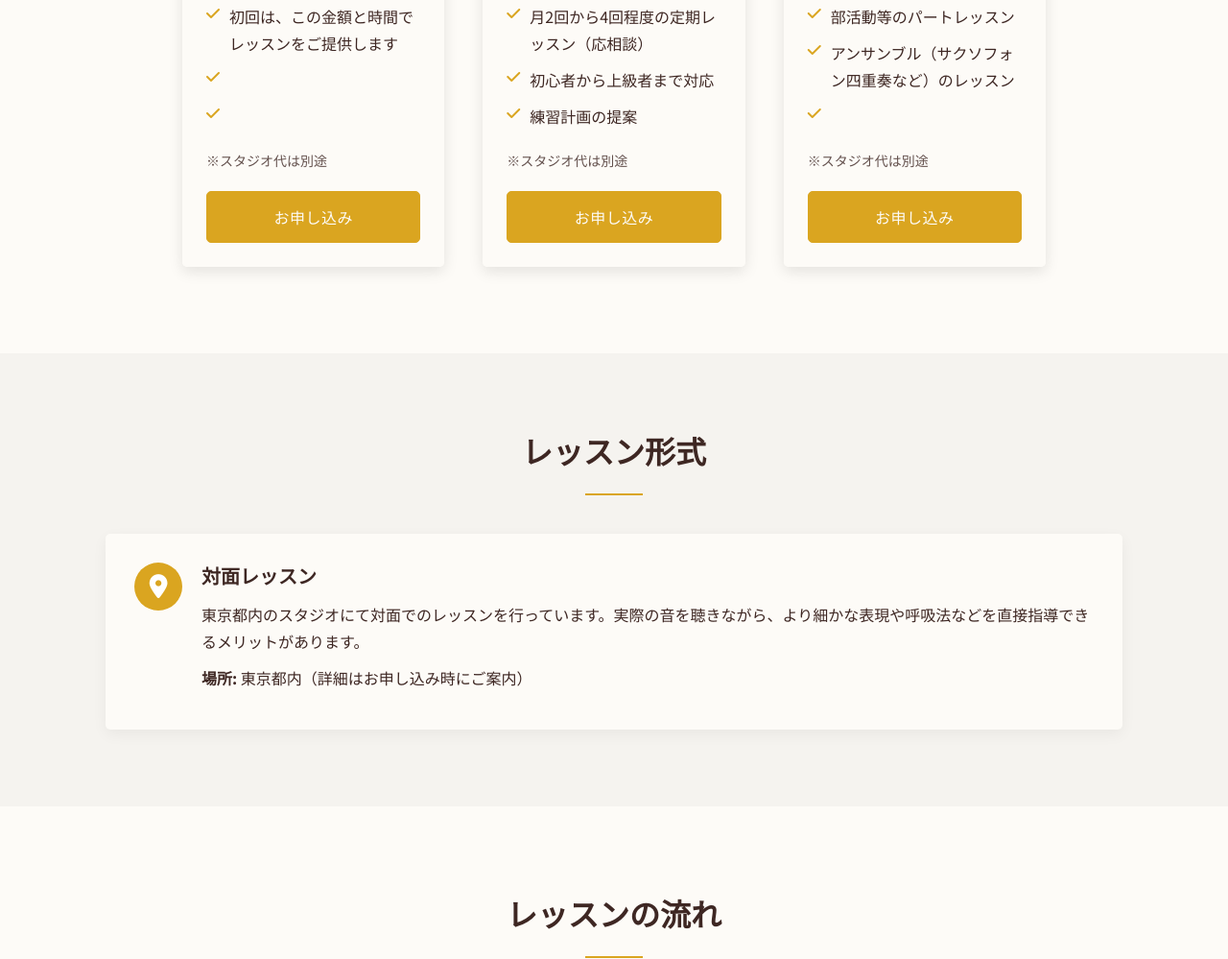
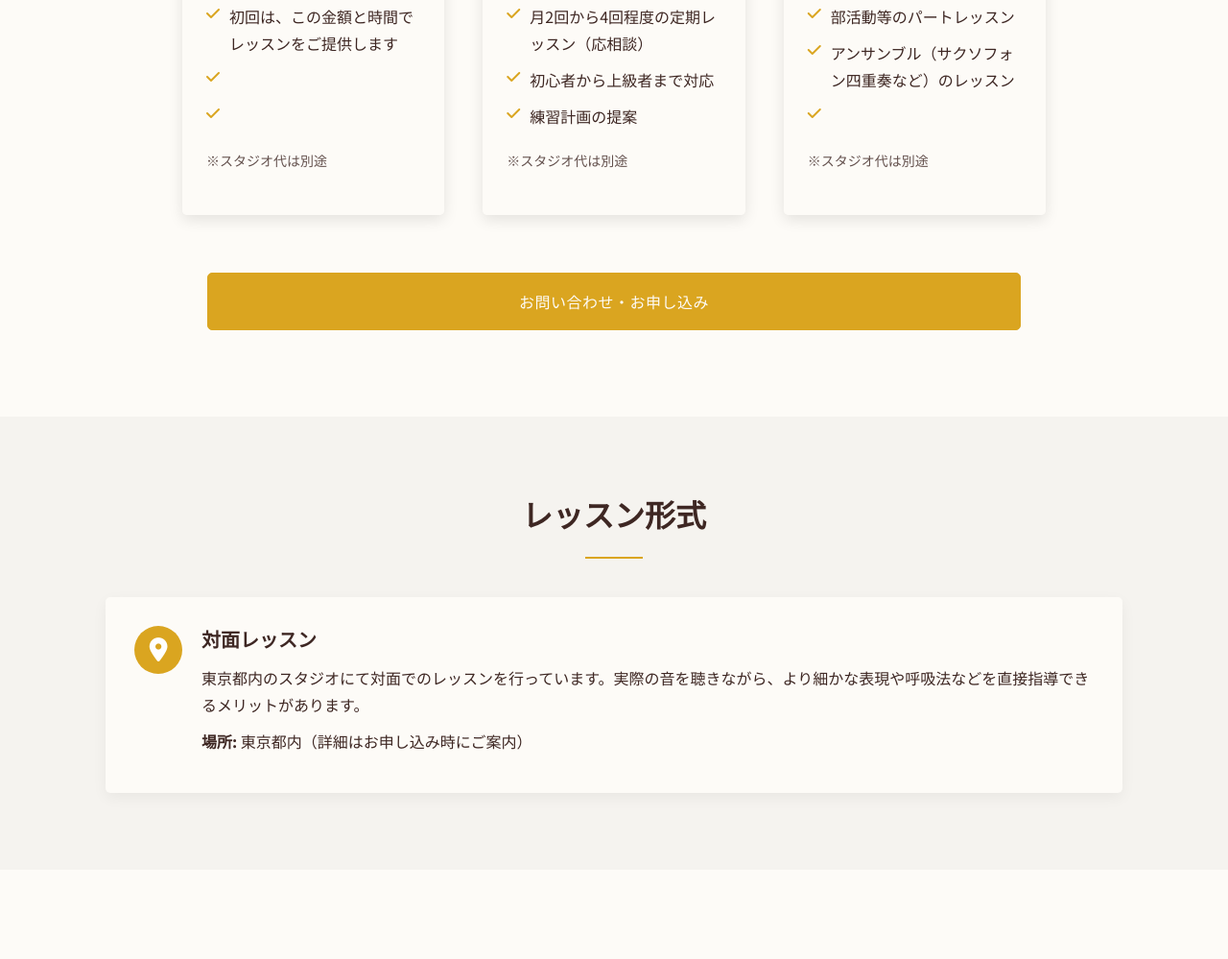
Before and after one commit to AkrMcmr/kasahara-web, a website: page lessons.html in a window 1280 px wide. Shown: the part 1898-2897 px from the top of the page at 96% size. Drawn offline with Linux system fonts and the light colour scheme.

Commit message:
レッスンのボタンの位置を変更

```diff
--- a/lessons.html
+++ b/lessons.html
@@ -95,7 +95,6 @@
                 <li><i class="fas fa-check"></i> &nbsp;</li>
               </ul>
               <p>※スタジオ代は別途</p>
-              <a href="contact.html" class="btn btn-primary">お申し込み</a>
             </div>
           </div>
 
@@ -111,7 +110,6 @@
                 <li><i class="fas fa-check"></i> 練習計画の提案</li>
               </ul>
               <p>※スタジオ代は別途</p>
-              <a href="contact.html" class="btn btn-primary">お申し込み</a>
             </div>
           </div>
           <div class="plan-card fade-in delay-200">
@@ -126,9 +124,11 @@
                 <li><i class="fas fa-check"></i> &nbsp;</li>
               </ul>
               <p>※スタジオ代は別途</p>
-              <a href="contact.html" class="btn btn-primary">お申し込み</a>
             </div>
           </div>
+        </div>
+        <div class="contact-buttons" style="margin-top: 6rem;text-align: center;">
+          <a href="contact.html" class="btn btn-primary" style="width: 80%;">お問い合わせ・お申し込み</a>
         </div>
       </div>
     </section>
```
